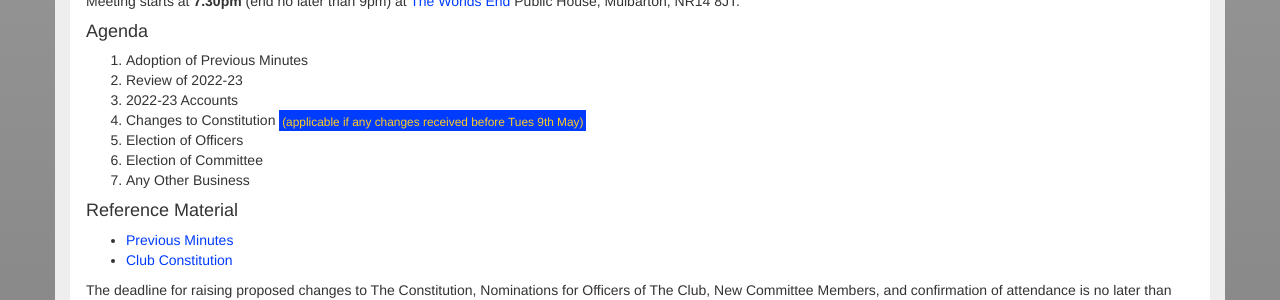
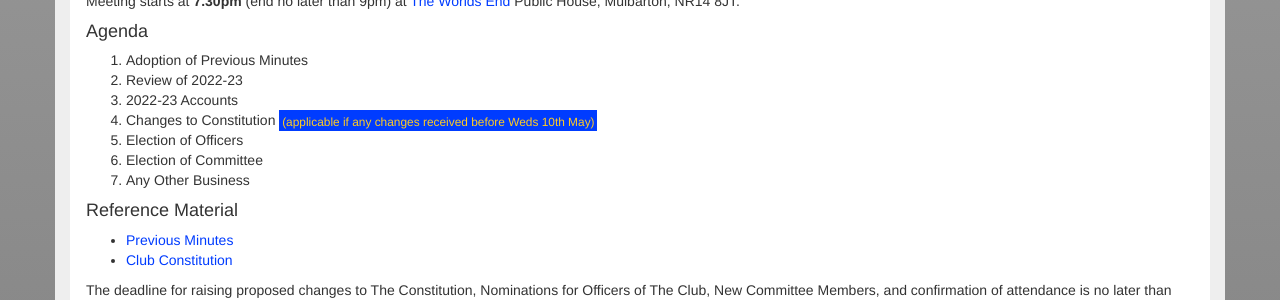
Before and after one commit to nuac-admin/nuac-release-four, a Jekyll site: the page built from news/news.html, in a window 1280 px wide and 900 px high. Shown: the part 236-536 px from the top of the window. Built offline with Jekyll 4.4.1, drawn with Linux system fonts in a browser that asks for light colours; nearby versions of some CDN libraries.

Commit message:
fix agm deadline

```diff
--- a/news/news.html
+++ b/news/news.html
@@ -30,7 +30,7 @@ og-img: news-fb-img.jpg
             <li>Adoption of Previous Minutes</li>
             <li>Review of 2022-23</li>
             <li>2022-23 Accounts</li>
-            <li>Changes to Constitution <mark><small>(applicable if any changes received before Tues 9th May)</small></mark></li>
+            <li>Changes to Constitution <mark><small>(applicable if any changes received before Weds 10th May)</small></mark></li>
             <li>Election of Officers</li>
             <li>Election of Committee</li>
             <li>Any Other Business</li>
```
